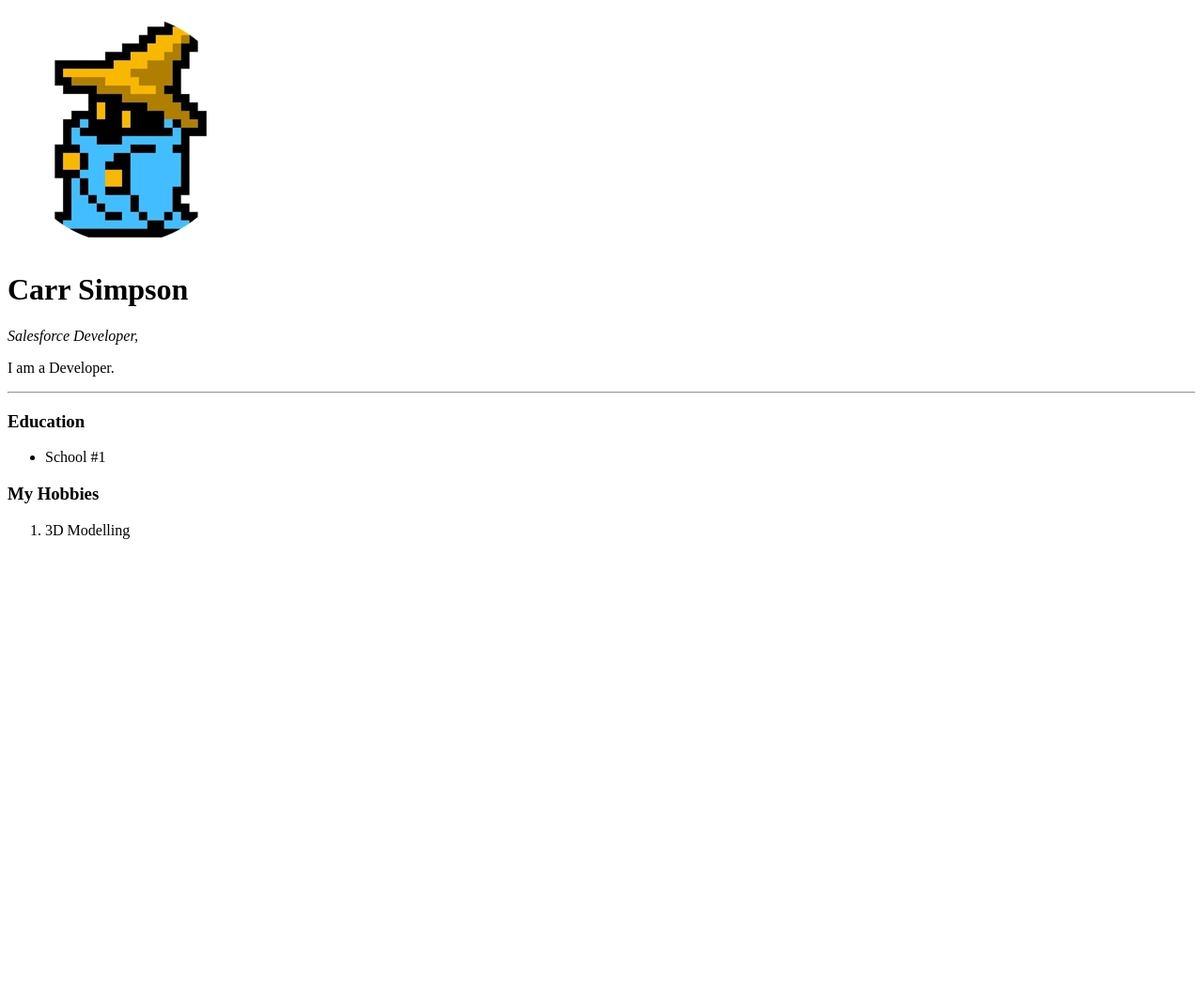
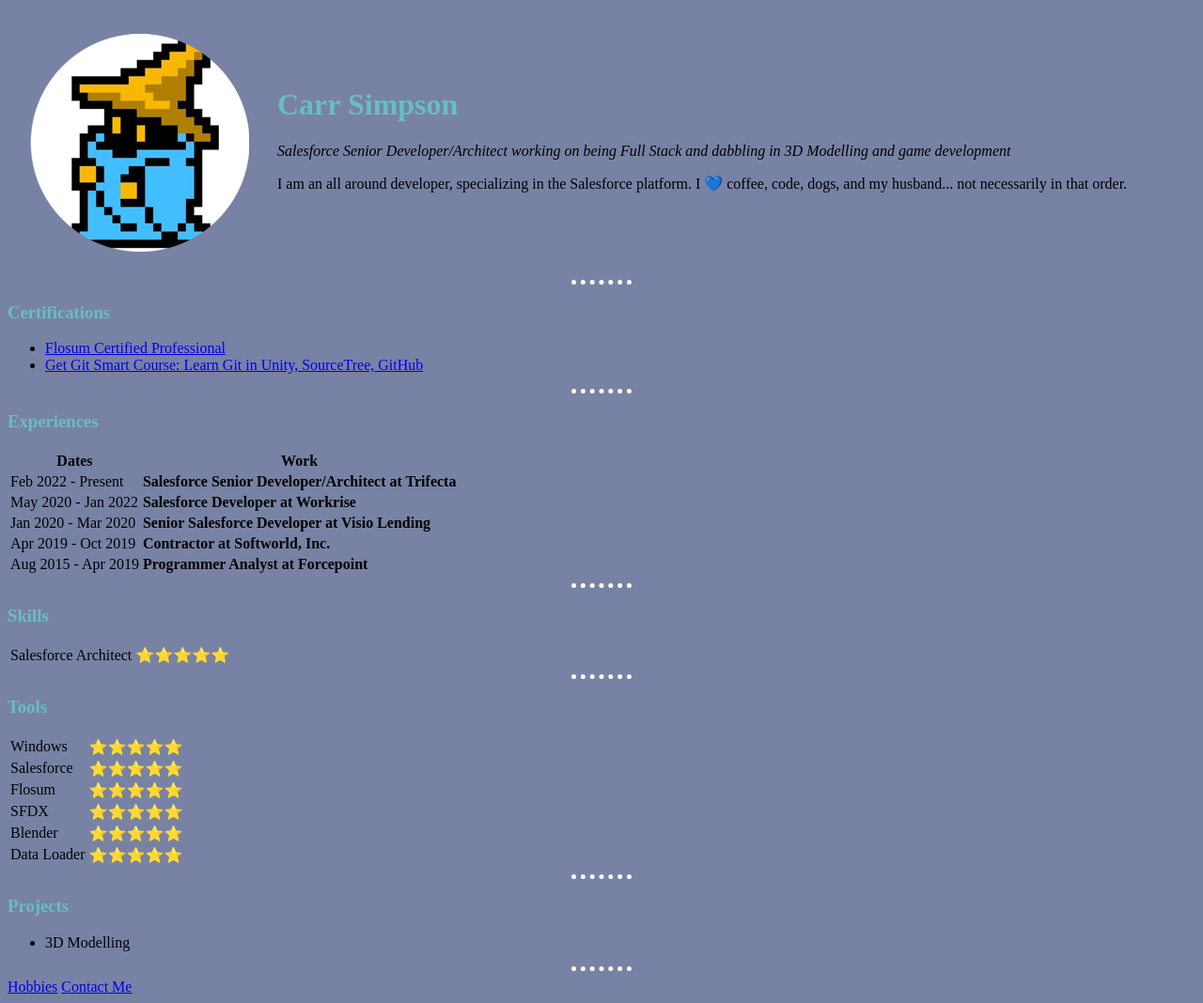
Before and after one commit to HCSimpson/The-Complete-2022-Web-Development-Bootcamp, a plain HTML site: page HTML - Personal Site/index.html in a window 1280 px wide. Shown: the whole page at 94% size. Before the commit the page ends 800 px from the top, so only its background shows below. Drawn offline with Linux system fonts and the light colour scheme.

Commit message:
HTML and CSS

```diff
--- /dev/null
+++ b/HTML - Personal Site/css/styles.css
@@ -0,0 +1,45 @@
+/********Tag Selectors********/
+
+body {
+  background-color: #7882A4;
+}
+
+hr {
+  border-style: dotted none none none;
+  border-color: white;
+  border-width: 5px;
+  height: 0px;
+  width: 5%;
+}
+
+h1 {
+  color: #66BFBF;
+}
+
+h3 {
+  color: #66BFBF;
+}
+
+
+
+/********Class Selectors********/
+
+/*
+.bacon {
+  background-color: green;
+}
+
+.brocolli {
+  background-color: red;
+}
+*/
+
+
+
+/********ID Selectors********/
+
+/*
+#heading {
+  background-color: blue;
+}
+*/
--- a/HTML - Personal Site/index.html
+++ b/HTML - Personal Site/index.html
@@ -1,4 +1,3 @@
-<!DOCTYPE html>
 <html>
   <head>
     <meta charset="utf-8">
@@ -6,22 +5,101 @@
     <meta name="description" content="">
     <meta name="author" content="Carr Simpson">
     <meta name="viewport" content="width=device-width, initial-scale=1">
-    <title>Carr Simpson - Developer</title>
-    <link rel="stylesheet" href="">
+    <title>Carr Simpson - Developer of Things</title>
+    <link rel="stylesheet" href="css/styles.css">
   </head>
   <body>
-    <img src="images/Black_Mage.jpg" alt="Carr's profile picture">
-    <h1>Carr Simpson</h1>
-    <p><em>Salesforce Developer, </em></p>
-    <p>I am a Developer.</p>
+    <table cellspacing="20">
+      <tr>
+        <td><img src="images/Black_Mage.png" alt="Carr's profile picture"></td>
+        <td>
+          <h1>Carr Simpson</h1>
+          <p><em>Salesforce Senior Developer/Architect working on being Full Stack and dabbling in 3D Modelling and game development</em></p>
+          <p>I am an all around developer, specializing in the Salesforce platform. I &#128153; coffee, code, dogs, and my husband... not necessarily in that order. </p>
+        </td>
+      </tr>
+    </table>
     <hr>
-    <h3>Education</h3>
+    <h3>Certifications</h3>
     <ul>
-      <li>School #1</li>
+      <li><a href="https://flosumbiz.my.salesforce.com/sfc/p/#1a000000YDSU/a/1P000000XwBI/aiKZn01L9LZZDrwfWRQFEvoQ24uYvGWqXFGii3PxTfg">Flosum Certified Professional</a></li>
+      <li><a href="https://www.udemy.com/certificate/UC-ca6ccf6f-758d-40fb-85a5-ecc6c48fbc56/">Get Git Smart Course: Learn Git in Unity, SourceTree, GitHub</a></li>
     </ul>
-    <h3>My Hobbies</h3>
-    <ol>
+    <hr>
+    <h3>Experiences</h3>
+    <table>
+      <thead>
+        <th>Dates</th>
+        <th>Work</th>
+      </thead>
+      <tbody>
+        <tr>
+          <td>Feb 2022 - Present</td>
+          <td><strong>Salesforce Senior Developer/Architect at Trifecta</strong></td>
+        </tr>
+        <tr>
+          <td>May 2020 - Jan 2022</td>
+          <td><strong>Salesforce Developer at Workrise</strong></td>
+        </tr>
+        <tr>
+          <td>Jan 2020 - Mar 2020</td>
+          <td><strong>Senior Salesforce Developer at Visio Lending</strong></td>
+        </tr>
+        <tr>
+          <td>Apr 2019 - Oct 2019</td>
+          <td><strong>Contractor at Softworld, Inc.</strong></td>
+        </tr>
+        <tr>
+          <td>Aug 2015 - Apr 2019</td>
+          <td><strong>Programmer Analyst at Forcepoint</strong></td>
+        </tr>
+      </tbody>
+    </table>
+    <hr>
+    <h3>Skills</h3>
+    <table>
+      <tr>
+        <td>Salesforce Architect</td>
+        <td>⭐⭐⭐⭐⭐</td>
+      </tr>
+    </table>
+    <hr>
+    <h3>Tools</h3>
+    <table>
+      <tbody>
+        <tr>
+          <td>Windows</td>
+          <td>⭐⭐⭐⭐⭐</td>
+        </tr>
+        <tr>
+          <td>Salesforce</td>
+          <td>⭐⭐⭐⭐⭐</td>
+        </tr>
+        <tr>
+          <td>Flosum</td>
+          <td>⭐⭐⭐⭐⭐</td>
+        </tr>
+        <tr>
+          <td>SFDX</td>
+          <td>⭐⭐⭐⭐⭐</td>
+        </tr>
+        <tr>
+          <td>Blender</td>
+          <td>⭐⭐⭐⭐⭐</td>
+        </tr>
+        <tr>
+          <td>Data Loader</td>
+          <td>⭐⭐⭐⭐⭐</td>
+        </tr>
+      </tbody>
+    </table>
+    <hr>
+    <h3>Projects</h3>
+    <ul>
       <li>3D Modelling</li>
-    </ol>
+    </ul>
+    <hr>
+    <a href="hobbies.html">Hobbies</a>
+    <a href="contact-me.html">Contact Me</a>
   </body>
 </html>
```
Also changed, not shown: HTML - Personal Site/contact-me.html (added, +26 -0 lines), HTML - Personal Site/hobbies.html (added, +16 -0 lines), HTML - Personal Site/images/Black_Mage.jpg (deleted), HTML - Personal Site/images/Black_Mage.png (added), 1 other file.
